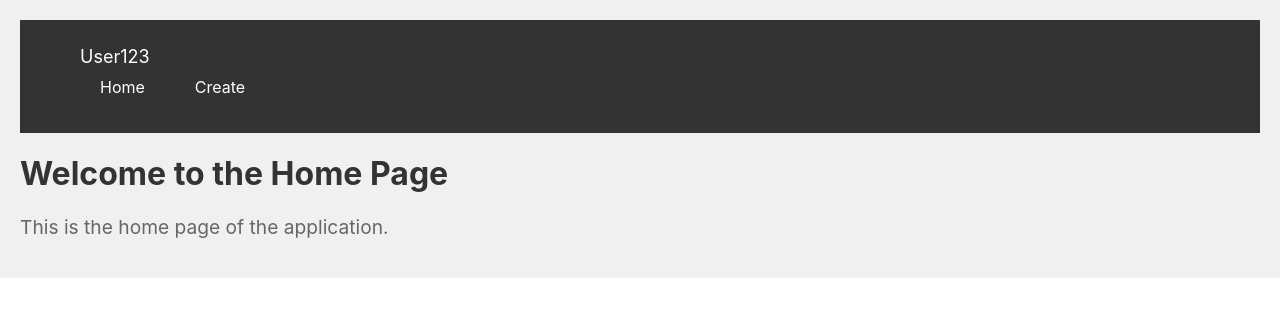
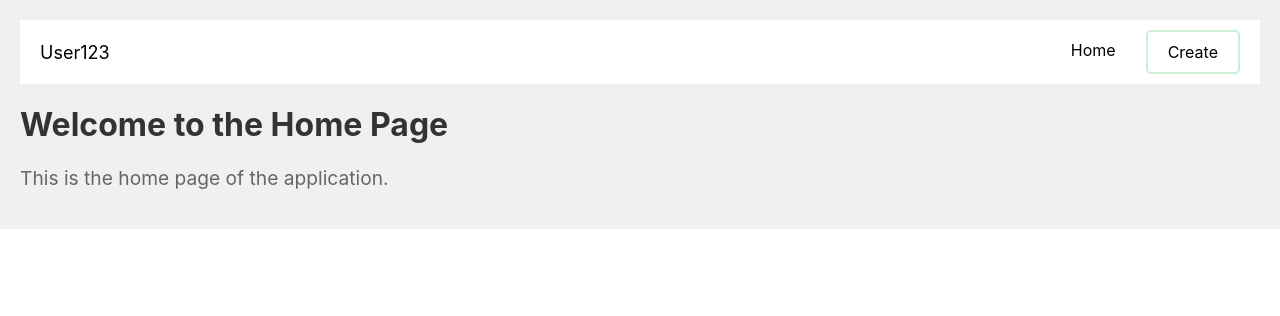
Before and after one commit to gabjc/Advanced-To-Do, a React (Create React App) app in the folder frontend/: page / in a window 1280 px wide. Shown: the top 316 px of the page. Built offline with nearby package versions, Linux system fonts and the light colour scheme.

Commit message:
NavBar Fixed

```diff
--- a/frontend/src/components/topNavBar/TopNavBar.css
+++ b/frontend/src/components/topNavBar/TopNavBar.css
@@ -2,8 +2,8 @@
   display: flex;
   justify-content: space-between;
   align-items: center;
-  background-color: #333;
-  color: #fff;
+  background-color: #ffffff;
+  color: #000000;
   padding: 10px 20px;
 }
 
@@ -16,17 +16,37 @@
   gap: 10px;
 }
 
-.home-button,
-.create-button {
-  background-color: #333;
-  color: #fff;
+.home-button{
+  background-color: #ffffff;
+  color: #000000;
   border: none;
   padding: 10px 20px;
   border-radius: 5px;
   cursor: pointer;
 }
 
-.home-button:hover,
-.create-button:hover {
-  background-color: #555;
+.create-button {
+  background-color: #ffffff;
+  color: #000000;
+  border: none;
+  padding: 10px 20px;
+  border-radius: 5px;
+  border: 2px solid  rgba(12, 176, 58, 0.2);
+  cursor: pointer;
 }
+
+.create-button:hover
+ {
+
+  box-shadow: 0 2px 4px rgba(12, 176, 58, 0.2);
+
+}
+
+
+
+.home-button:hover
+ {
+
+  box-shadow: 0 2px 4px rgba(0, 0, 0, 0.2);
+
+}
--- a/frontend/src/components/topNavBar/TopNavBar.js
+++ b/frontend/src/components/topNavBar/TopNavBar.js
@@ -4,14 +4,12 @@ import './TopNavBar.css'; // Import your CSS file for styling
 const TopNavBar = ({userName}) => {
   return (
     <div className="top-nav-bar">
-      <ul>
+
       <div className="user-name">User123</div>
       <div className="buttons-container">
         <div className="home-button"> Home </div>
         <div className="create-button"> Create </div>
       </div>
-
-      </ul>
     </div>
   );
 }
```
